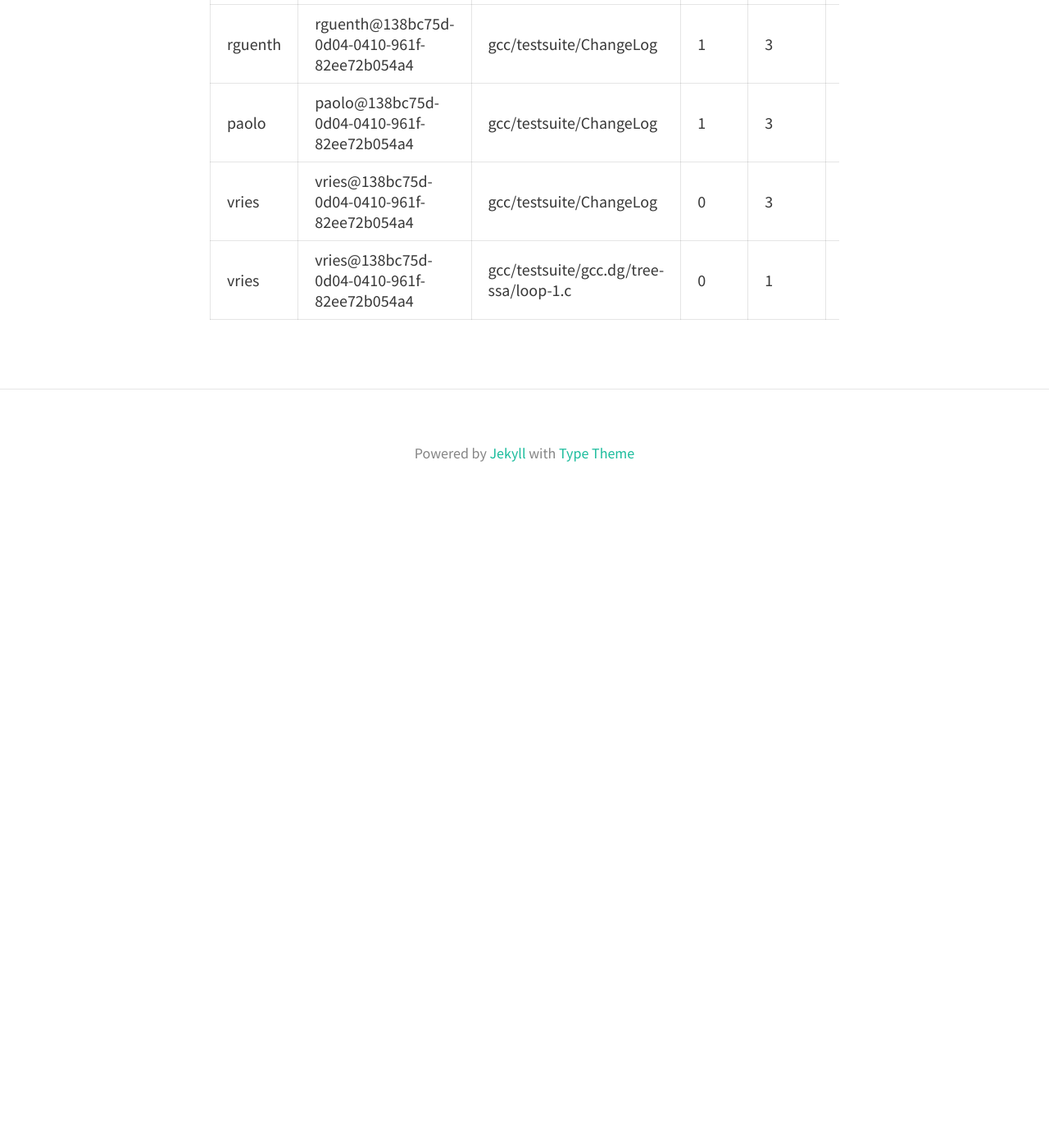
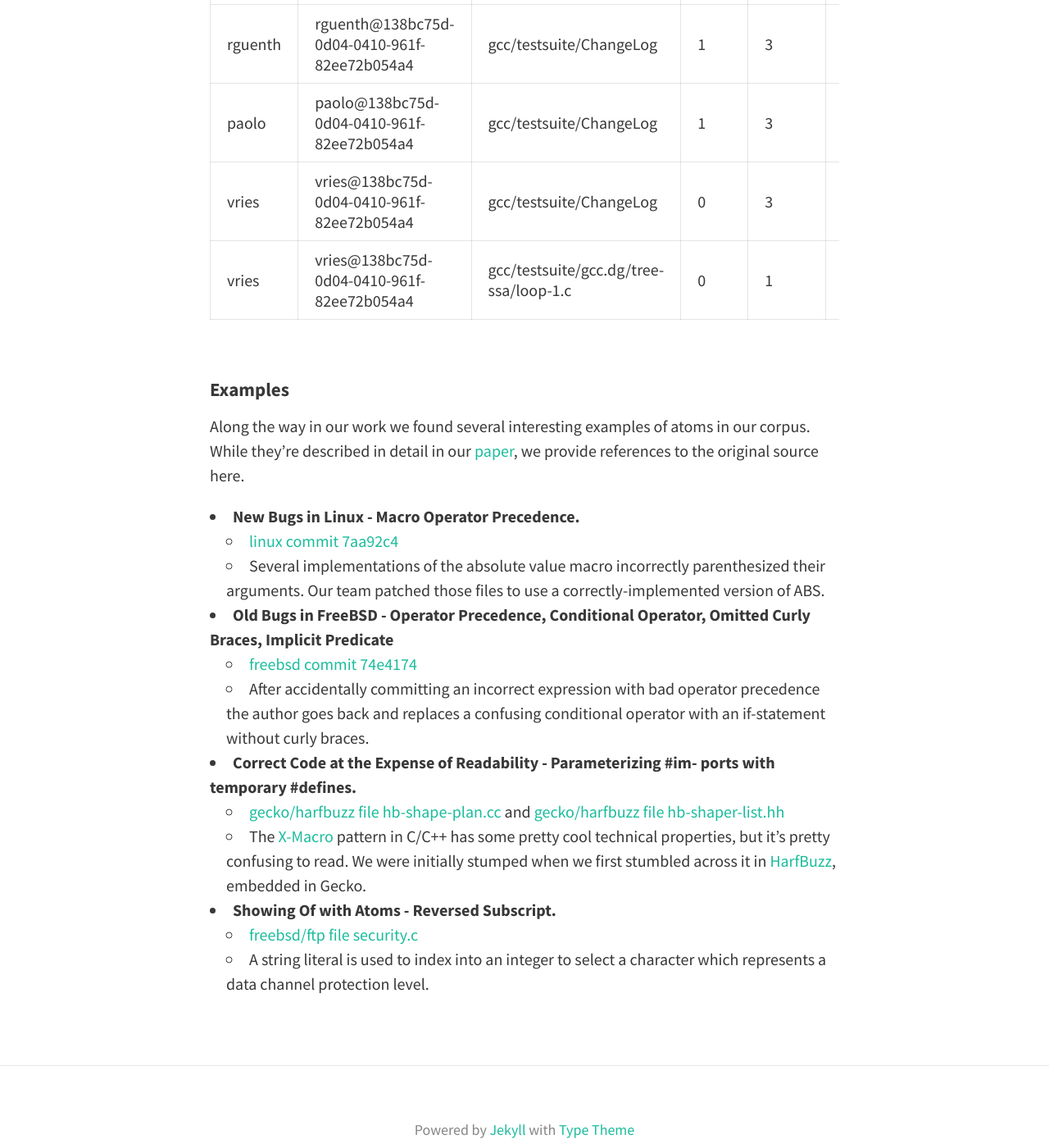
Before and after one commit to AtomsofConfusion/AtomsofConfusion.github.io, a Jekyll site: the page built from 2017-atom-finder/index.md, in a window 1280 px wide and 1400 px high, scrolled down 3858 px. Shown: the whole window at 82% size. Built offline with Jekyll 4.4.1, drawn with Linux system fonts in a browser that asks for light colours; nearby versions of some CDN libraries; before the commit the page ends 4488 px from its top, so only the background shows below that.

Commit message:
Examples

```diff
--- a/2017-atom-finder/index.md
+++ b/2017-atom-finder/index.md
@@ -154,3 +154,39 @@ rguenth|rguenth@138bc75d-0d04-0410-961f-82ee72b054a4|gcc/testsuite/ChangeLog|1|3
 paolo|paolo@138bc75d-0d04-0410-961f-82ee72b054a4|gcc/testsuite/ChangeLog|1|3|3|39a925e789721936cf9ed74153a2b375ee504ec9|0|0|||||||||||||||
 vries|vries@138bc75d-0d04-0410-961f-82ee72b054a4|gcc/testsuite/ChangeLog|0|3|3|1ddd2233adfc059bfb2982a0a5f5dadeb723ec46|0|0|||||||||||||||
 vries|vries@138bc75d-0d04-0410-961f-82ee72b054a4|gcc/testsuite/gcc.dg/tree-ssa/loop-1.c|0|1|1|1ddd2233adfc059bfb2982a0a5f5dadeb723ec46|0|0|||||||||||||||
+
+<br />
+
+#### Examples
+
+Along the way in our work we found several interesting examples of atoms in our
+corpus. While they're described in detail in
+our [paper]({{site.paper_url.atom_finder}}), we provide references to the
+original source here.
+
+* **New Bugs in Linux - Macro Operator Precedence.**
+  * [linux commit 7aa92c4](https://github.com/torvalds/linux/commit/7aa92c4229fefff0cab6930cf977f4a0e3e606d8)
+  * Several implementations of the absolute value macro incorrectly
+    parenthesized their arguments. Our team patched those files to use a
+    correctly-implemented version of ABS.
+
+* **Old Bugs in FreeBSD - Operator Precedence, Conditional Operator, Omitted
+Curly Braces, Implicit Predicate**
+  * [freebsd commit 74e4174](https://github.com/freebsd/freebsd/commit/74e4174d3be30f6aef34a71d839211408de05768)
+  * After accidentally committing an incorrect expression with bad operator
+    precedence the author goes back and replaces a confusing conditional
+    operator with an if-statement without curly braces.
+
+* **Correct Code at the Expense of Readability - Parameterizing #im- ports with temporary #defines.**
+  * [gecko/harfbuzz file hb-shape-plan.cc](https://github.com/mozilla/gecko-dev/blob/dd47bee6468de7e1221b4d006342ad6b9813d0e5/gfx/harfbuzz/src/hb-shape-plan.cc#L68)
+  and
+  [gecko/harfbuzz file hb-shaper-list.hh](https://github.com/mozilla/gecko-dev/blob/dd47bee6468de7e1221b4d006342ad6b9813d0e5/gfx/harfbuzz/src/hb-shaper-list.hh#L46)
+  * The [X-Macro](http://www.drdobbs.com/the-new-c-x-macros/184401387) pattern
+    in C/C++ has some pretty cool technical properties, but it's pretty
+    confusing to read. We were initially stumped when we first stumbled across
+    it in [HarfBuzz](https://en.wikipedia.org/wiki/HarfBuzz), embedded in Gecko.
+
+* **Showing Of with Atoms - Reversed Subscript.**
+  * [freebsd/ftp file security.c](https://github.com/freebsd/freebsd/blob/c2b6ea8fa56ce6aba773d820fbf64a4d3efac9f5/crypto/heimdal/appl/ftp/ftp/security.c#L667)
+  * A string literal is used to index into an integer to select a character
+    which represents a data channel protection level.
```
